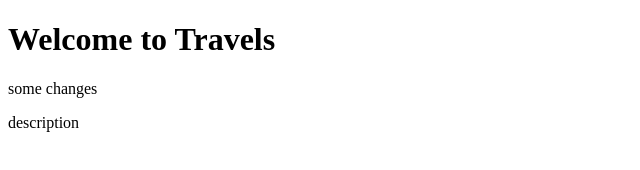
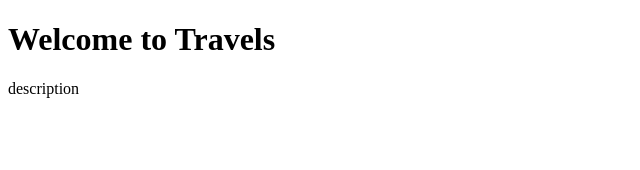
Before and after one commit to medipallibharath/travelbookings, a website: page index.html in a window 1280 px wide. Shown: the whole page, without its empty margins (0-640 px from the left). Drawn offline with Linux system fonts and the light colour scheme.

Commit message:
some chages

```diff
--- a/index.html
+++ b/index.html
@@ -7,7 +7,6 @@
   </head>
   <body>
     <h1>Welcome to Travels</h1>
-    <p>some changes</p>
     <p>description</p>
   </body>
 </html>
```
